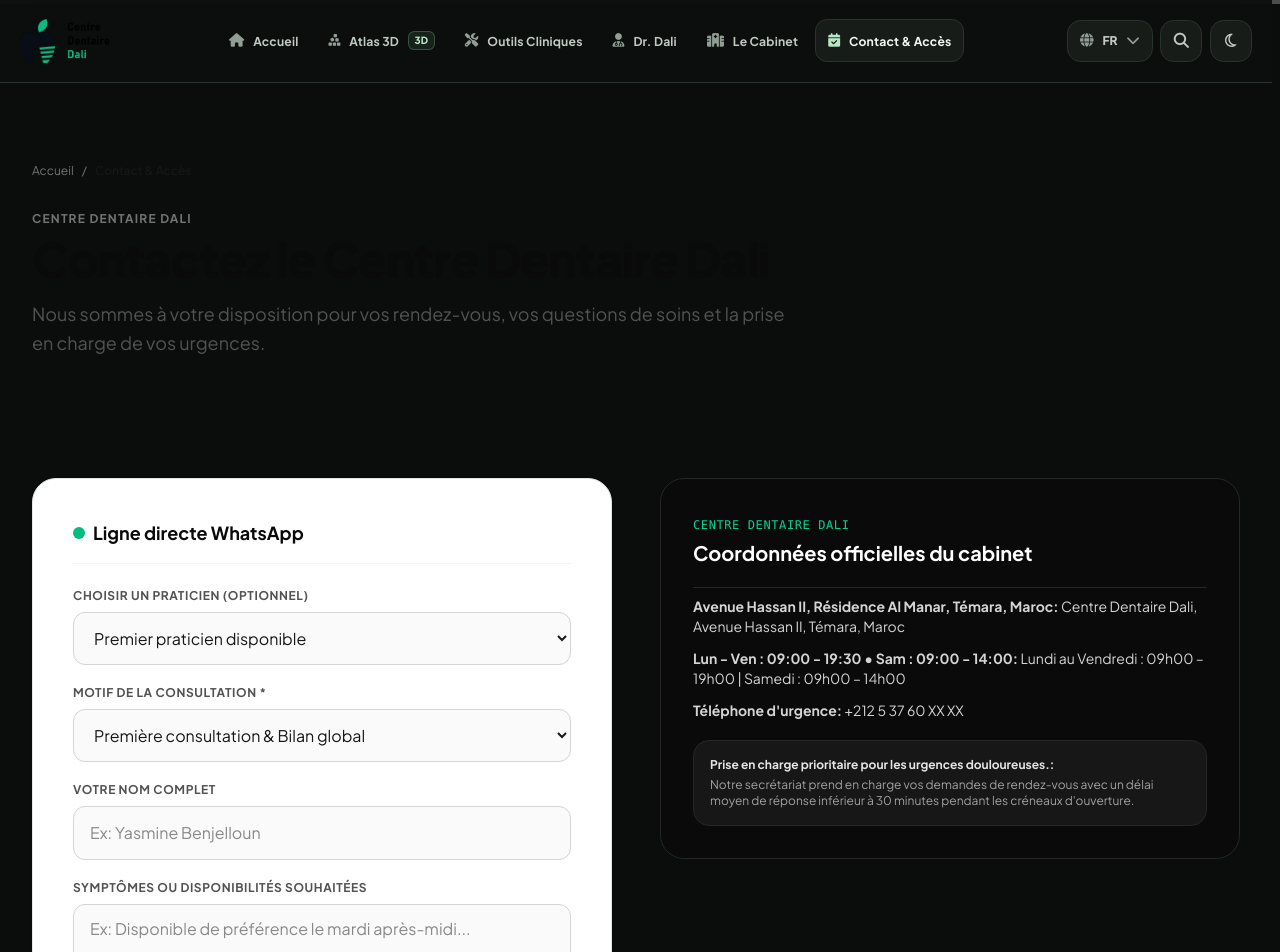
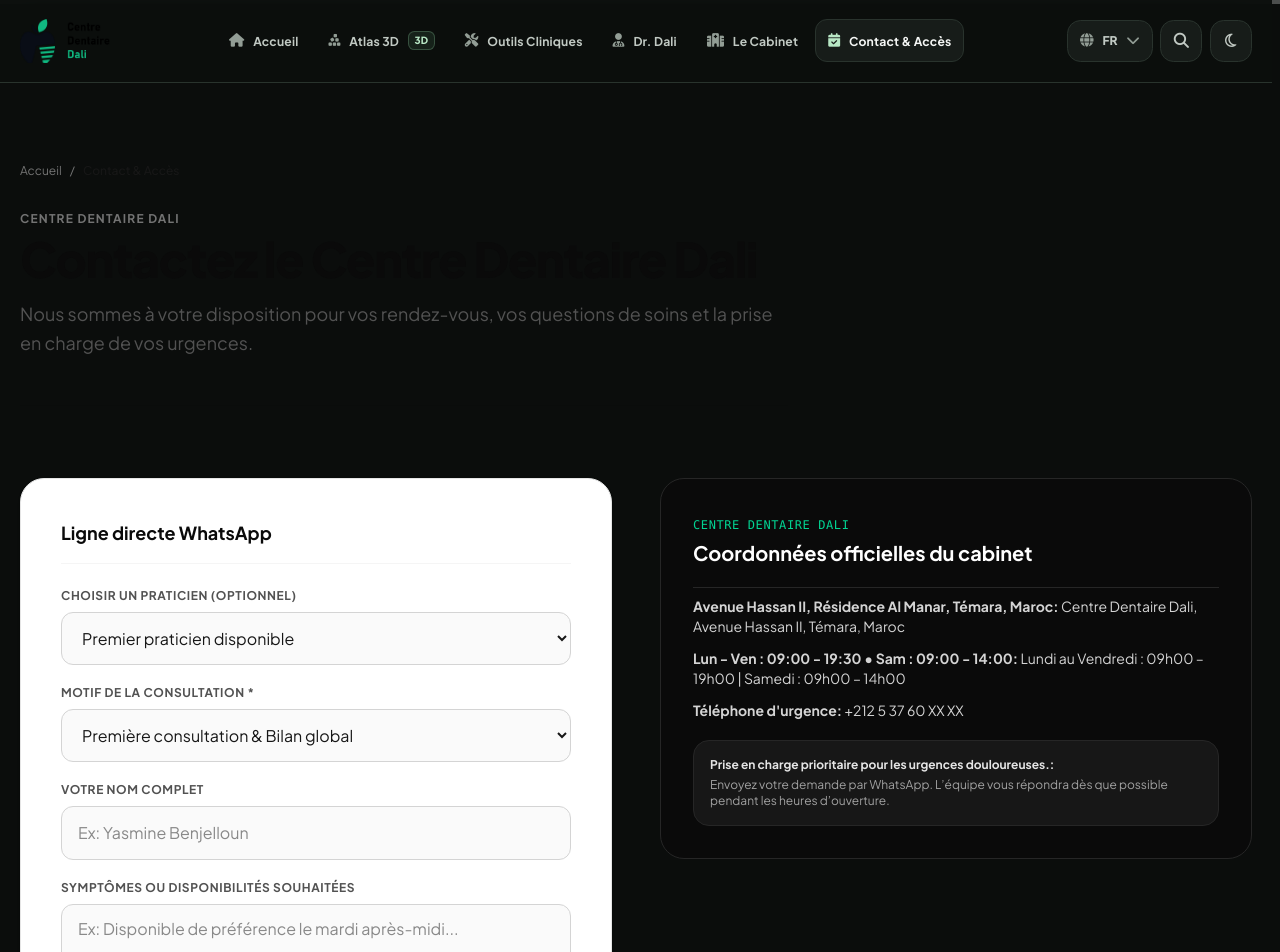
Before and after one commit to marvenpiadri/DrDali, an Angular app: page /contact in a window 1280 px wide. Shown: the top 952 px of the page. Built offline with nearby package versions, Linux system fonts and the light colour scheme; a web font is replaced by a local one.

Commit message:
Align contact page with shared UI and remove unsubstantiated response-time claim

```diff
--- a/src/app/pages/contact/contact.html
+++ b/src/app/pages/contact/contact.html
@@ -1,4 +1,4 @@
-<main class="py-12 sm:py-20 max-w-7xl mx-auto px-4 sm:px-6 lg:px-8 text-left rtl:text-right">
+<main class="py-12 sm:py-20 ui-container text-left rtl:text-right">
 
   <!-- Breadcrumbs -->
   <nav class="flex items-center gap-2 text-xs text-neutral-500 mb-8" aria-label="Breadcrumbs">
@@ -25,7 +25,6 @@
     <div class="lg:col-span-6 bg-white dark:bg-neutral-900 p-8 sm:p-10 rounded-3xl border border-neutral-200 dark:border-neutral-800 shadow-sm space-y-6 text-left rtl:text-right">
 
       <div class="flex items-center gap-2 pb-4 border-b border-neutral-100 dark:border-neutral-800">
-        <span class="w-3 h-3 rounded-full bg-emerald-500 animate-pulse"></span>
         <h2 class="text-lg font-bold text-neutral-950 dark:text-white">
           {{ 'whatsappDirectLine' | translate }}
         </h2>
@@ -117,7 +116,7 @@
 
         <div class="p-4 rounded-2xl bg-neutral-900 border border-neutral-800 text-xs text-neutral-400 space-y-1">
           <span class="font-bold text-neutral-200 block">{{ 'emergencyNotice' | translate }}:</span>
-          <p>Notre secrétariat prend en charge vos demandes de rendez-vous avec un délai moyen de réponse inférieur à 30 minutes pendant les créneaux d'ouverture.</p>
+          <p>Envoyez votre demande par WhatsApp. L’équipe vous répondra dès que possible pendant les heures d’ouverture.</p>
         </div>
       </div>
     </div>
```
